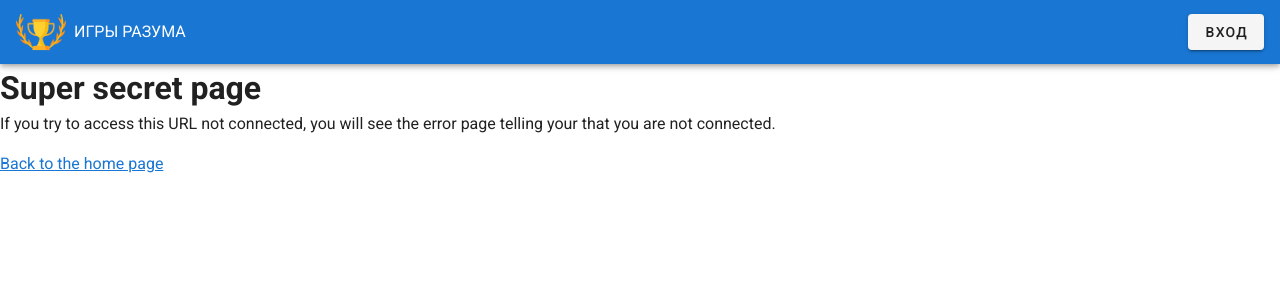
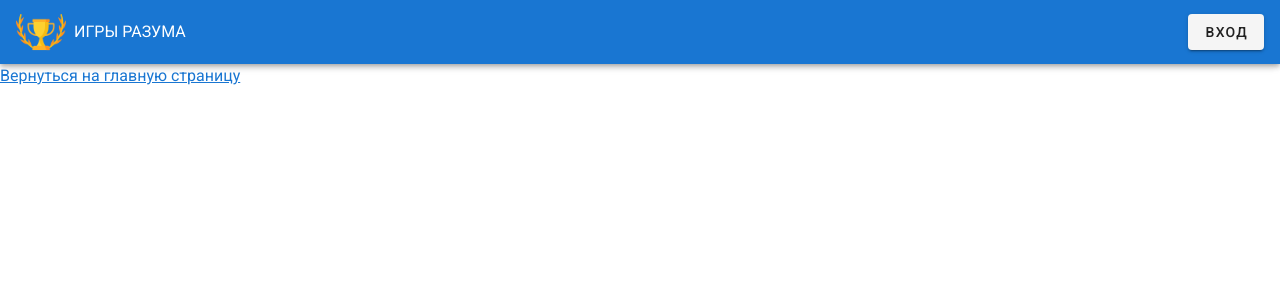
Before and after one commit to hardhill/memboost, a Nuxt app: page /dash in a window 1280 px wide. Shown: the top 300 px of the page. Built offline with nearby package versions, Linux system fonts and the light colour scheme; no server answers.

Commit message:
главная страница

```diff
--- a/package.json
+++ b/package.json
@@ -11,7 +11,7 @@
     "generate": "nuxt generate"
   },
   "dependencies": {
-    "@nuxtjs/axios": "^5.9.0",
+    "@nuxtjs/axios": "^5.9.2",
     "cross-env": "^5.2.0",
     "express": "^4.16.4",
     "nuxt": "^2.11.0"
--- a/pages/dash.vue
+++ b/pages/dash.vue
@@ -1,11 +1,9 @@
 <template>
   <div>
     <AppBar/>
-    <h1>Super secret page</h1>
-    <p>If you try to access this URL not connected, you will see the error
-       page telling your that you are not connected.</p>
+
     <NuxtLink to="/">
-      Back to the home page
+      Вернуться на главную страницу
     </NuxtLink>
   </div>
 </template>
```
Also changed, not shown: 1 other file (tests, documents, lock files or other folders).
